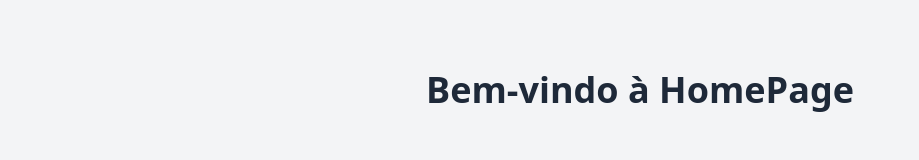
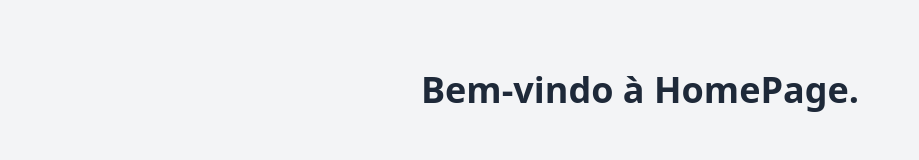
Before and after one commit to DMDiogo/mmbasico, a Next.js app: page / in a window 1280 px wide. Shown: the part 334-494 px from the top of the page, without its empty margins (0-919 px from the left). Built offline with nearby package versions, Linux system fonts and the light colour scheme.

Commit message:
experimento

```diff
--- a/app/page.tsx
+++ b/app/page.tsx
@@ -3,7 +3,7 @@ import React from 'react';
 const HomePage = () => {
   return (
     <div className="min-h-screen flex items-center justify-center bg-gray-100">
-      <h1 className="text-4xl font-bold text-gray-800">Bem-vindo à HomePage</h1>
+      <h1 className="text-4xl font-bold text-gray-800">Bem-vindo à HomePage.</h1>
     </div>
   );
 };
```
